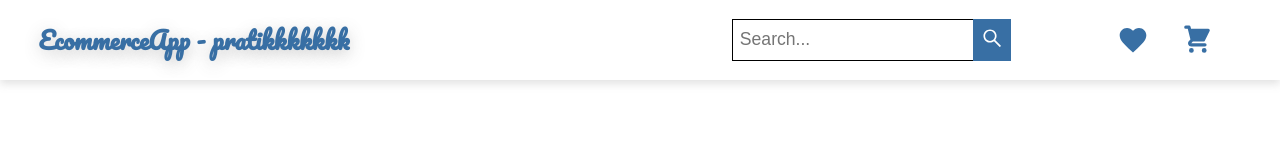
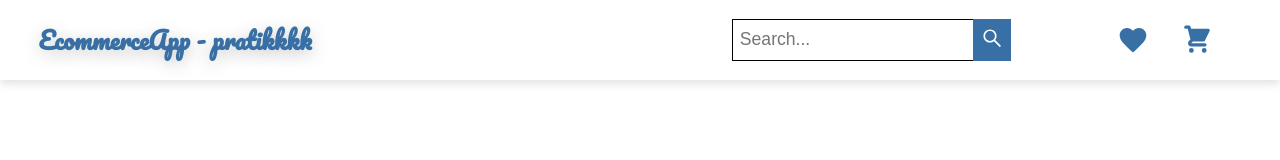
Before and after one commit to Artificial-Brix/e-commerce, a React (Create React App) app: page / in a window 1280 px wide. Shown: the top 160 px of the page. Built offline with nearby package versions, Linux system fonts and the light colour scheme.

Commit message:
changed h1 from Introducing Git to pratikkkk

```diff
--- a/src/components/navbar/navbar.js
+++ b/src/components/navbar/navbar.js
@@ -8,7 +8,7 @@ export default function navbar() {
   return (
     <nav>
       <div className={classes.Navbar}>
-        <h1 className={classes.Heading}>EcommerceApp - pratikkkkkkk</h1>
+        <h1 className={classes.Heading}>EcommerceApp - pratikkkk</h1>
 
         <div className={classes.HeaderRight}>
           <form>
```
